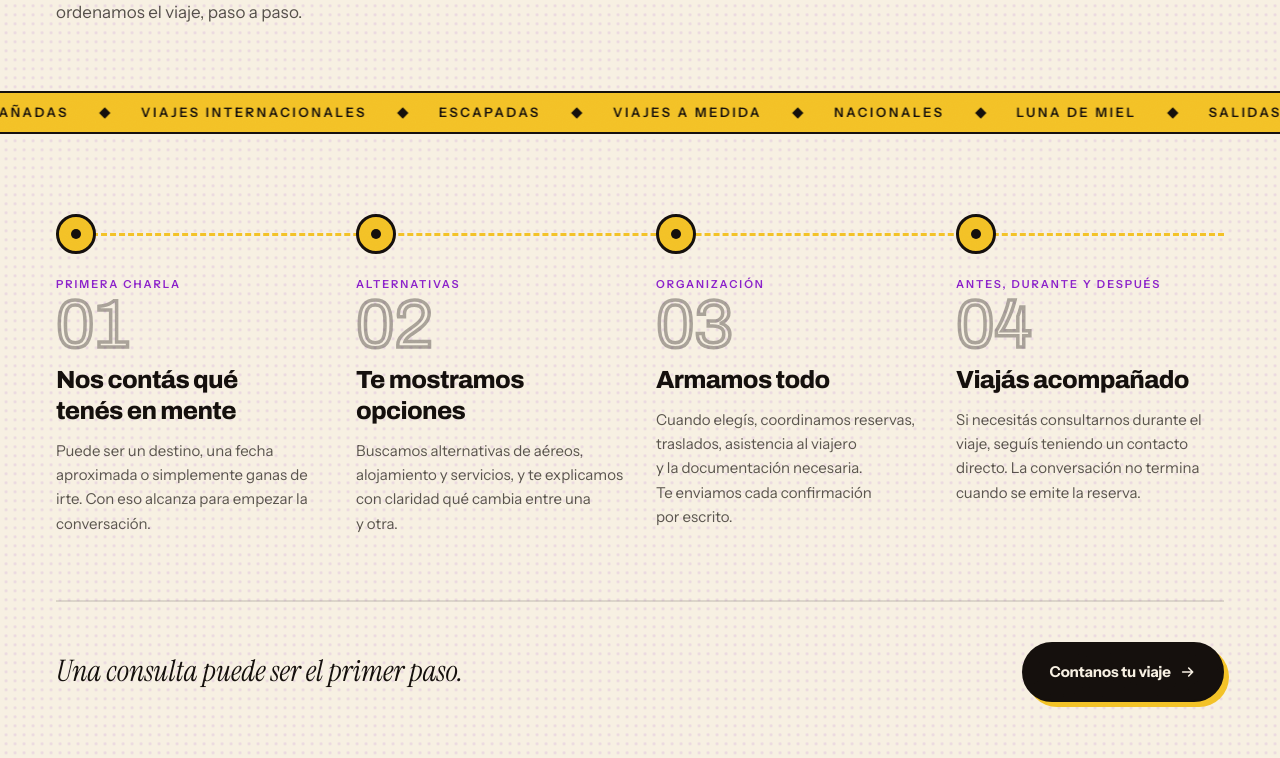
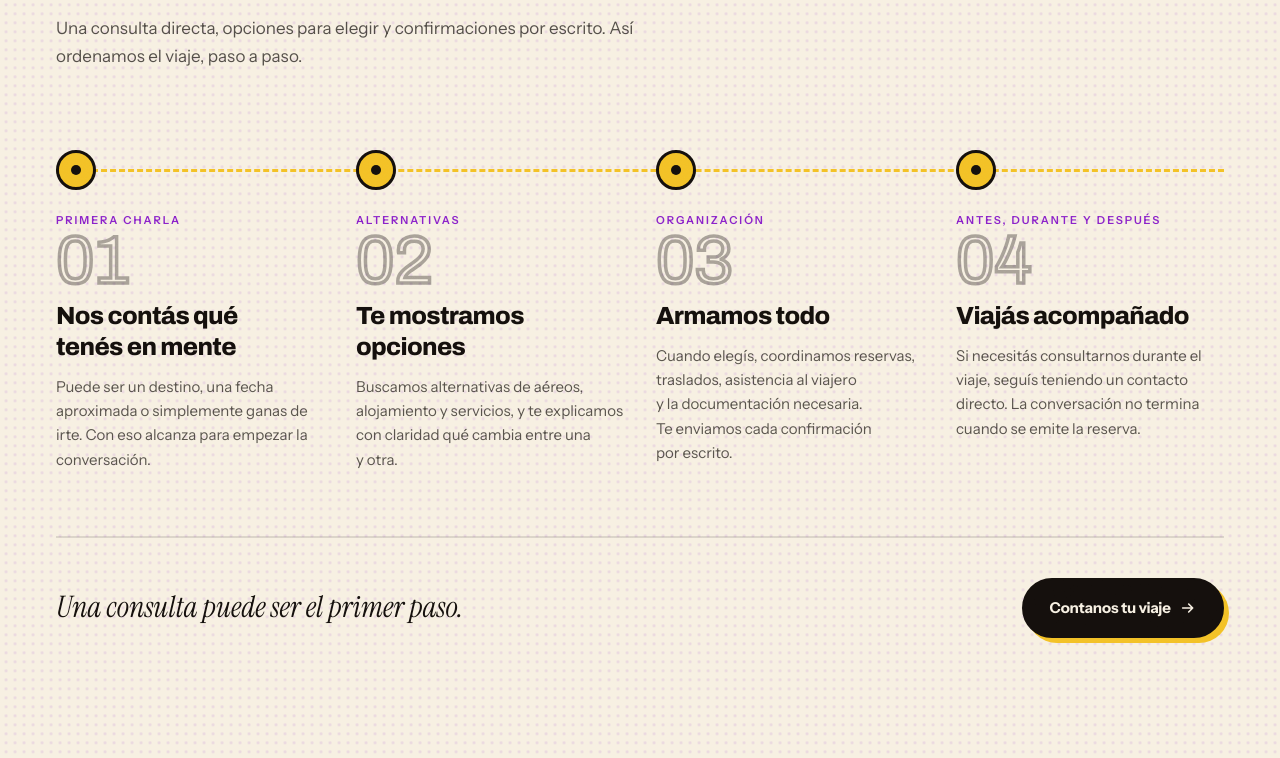
Before and after one commit to juanikitro/voorpret_landing, a React (Vite) app: page / in a window 1280 px wide. Shown: the part 1199-1957 px from the top of the page. Built offline with nearby package versions, Linux system fonts and the light colour scheme.

Commit message:
fix(landing): place services ribbon after hero

```diff
--- a/src/App.tsx
+++ b/src/App.tsx
@@ -1,6 +1,6 @@
 import Header from './components/Header'
 import Hero from './components/Hero'
-import BandaDefinicion from './components/BandaDefinicion'
+import BandaDefinicion, { CintaServicios } from './components/BandaDefinicion'
 import IndiceDeseos from './components/IndiceDeseos'
 import Proceso from './components/Proceso'
 import Confianza from './components/Confianza'
@@ -26,6 +26,7 @@ export default function App() {
 
       <main id="contenido">
         <Hero quieto={quieto} />
+        <CintaServicios />
         <Proceso />
         <IndiceDeseos />
         <BandaDefinicion />
--- a/src/components/Proceso.tsx
+++ b/src/components/Proceso.tsx
@@ -1,6 +1,5 @@
 import { useEffect, useRef } from 'react'
 import { proceso } from '../data/sitio'
-import { CintaServicios } from './BandaDefinicion'
 import { FlechaDer } from './Iconos'
 import DotGrid from './DotGrid'
 
@@ -13,11 +12,13 @@ import DotGrid from './DotGrid'
 export default function Proceso() {
   const ref = useRef<HTMLDivElement>(null)
   const entradaRef = useRef<HTMLSpanElement>(null)
+  const lineaDeTiempoRef = useRef<HTMLDivElement>(null)
 
   useEffect(() => {
     const el = ref.current
     const entrada = entradaRef.current
-    if (!el || !entrada) return
+    const lineaDeTiempo = lineaDeTiempoRef.current
+    if (!el || !entrada || !lineaDeTiempo) return
     if (!('IntersectionObserver' in window)) {
       el.dataset.visible = 'true'
       el.dataset.procesoVisible = 'true'
@@ -27,12 +28,24 @@ export default function Proceso() {
     const entradaIo = new IntersectionObserver(([entrada]) => {
       if (entrada.isIntersecting) {
         el.dataset.visible = 'true'
-        el.dataset.procesoVisible = 'true'
         entradaIo.disconnect()
       }
     })
+    const procesoIo = new IntersectionObserver(
+      ([entrada]) => {
+        if (entrada.isIntersecting) {
+          el.dataset.procesoVisible = 'true'
+          procesoIo.disconnect()
+        }
+      },
+      { rootMargin: '0px 0px -16% 0px', threshold: 0.12 },
+    )
     entradaIo.observe(entrada)
-    return () => entradaIo.disconnect()
+    procesoIo.observe(lineaDeTiempo)
+    return () => {
+      entradaIo.disconnect()
+      procesoIo.disconnect()
+    }
   }, [])
 
   return (
@@ -66,13 +79,9 @@ export default function Proceso() {
           </div>
         </div>
 
-        <div className="mt-12 sm:mt-16">
-          <CintaServicios />
-        </div>
-
         <div className="contenedor relative pb-20 pt-14 sm:pb-28 sm:pt-20 lg:pb-36">
           {/* Hilo punteado */}
-          <div className="relative">
+          <div ref={lineaDeTiempoRef} className="relative">
           <div
             aria-hidden="true"
             className="proceso-trazo absolute left-[19px] top-2 hidden h-[calc(100%-3rem)] w-0 border-l-[3px] border-dashed border-sol sm:block lg:left-0 lg:top-[19px] lg:h-0 lg:w-full lg:border-l-0 lg:border-t-[3px]"
@@ -82,10 +91,10 @@ export default function Proceso() {
             {proceso.map((paso, i) => (
               <li
                 key={paso.n}
-                className="rev proceso-paso relative sm:pl-16 lg:pl-0 lg:pt-16"
+                className="proceso-paso relative sm:pl-16 lg:pl-0 lg:pt-16"
                 style={
                   {
-                    '--rev-d': `${160 + i * 420}ms`,
+                    '--proceso-d': `${180 + i * 300}ms`,
                   } as React.CSSProperties
                 }
               >
--- a/src/styles/global.css
+++ b/src/styles/global.css
@@ -241,12 +241,25 @@
     opacity: 0;
     transform: scale(0.55);
     transition:
-      opacity 0.32s ease var(--rev-d),
-      transform 0.5s var(--ease-anticipa) var(--rev-d);
+      opacity 0.32s ease var(--proceso-d),
+      transform 0.5s var(--ease-anticipa) var(--proceso-d);
   }
   [data-proceso-visible='true'] .proceso-nodo {
     opacity: 1;
     transform: scale(1);
+  }
+  .proceso-paso {
+    opacity: 0;
+    transform: translate3d(0, 22px, 0);
+    transition:
+      opacity 0.65s var(--ease-anticipa) var(--proceso-d),
+      transform 0.8s var(--ease-anticipa) var(--proceso-d);
+    will-change: opacity, transform;
+  }
+  [data-proceso-visible='true'] .proceso-paso {
+    opacity: 1;
+    transform: none;
+    will-change: auto;
   }
   @media (width >= 64rem) {
     .proceso-trazo {
```
